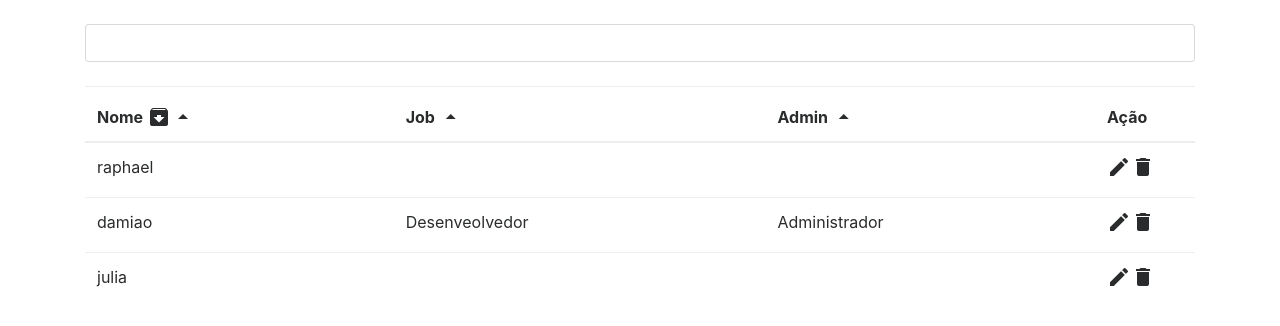
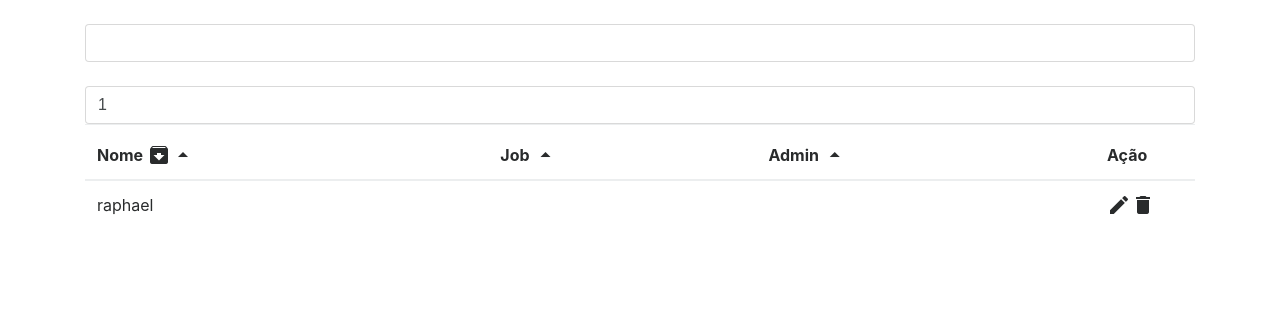
Before and after one commit to raphaelkieling/table-ng-quick, an Angular app: page / in a window 1280 px wide. Shown: the top 326 px of the page. Built offline with nearby package versions, Linux system fonts and the light colour scheme.

Commit message:
read and number rows

```diff
--- a/src/app/app.component.html
+++ b/src/app/app.component.html
@@ -2,5 +2,7 @@
   <br>
   <input type="text" class="form-control" [(ngModel)]="search">
   <br>
-  <table-ng [data]="dados" [search]="search" (selected)="out($event)" [config]="config" (selectedDoubleClick)="out($event)"></table-ng>
+  <input type="number" class="form-control" [(ngModel)]="rows">
+
+  <table-ng [data]="dados" [displayNRows]="rows" [search]="search" (selected)="out($event)" [config]="config" (selectedDoubleClick)="out($event)"></table-ng>
 </div>
--- a/src/app/app.component.ts
+++ b/src/app/app.component.ts
@@ -10,6 +10,7 @@ import { Component } from '@angular/core';
 })
 export class AppComponent {
   search = '';
+  rows = 1;
 
   dados = [
     { id: '1', nome: 'raphael' },
@@ -26,7 +27,7 @@ export class AppComponent {
 
     this.config = {
       search: {
-        nameData: ['trabalho.nome']
+        nameData: ['trabalho.nome', 'nome']
       },
       columns: [
         { title: 'Nome', nameData: 'nome', order: { active: true }, icon: { active: true, icon: 'archive' } },
--- a/src/app/components/table/table.component.html
+++ b/src/app/components/table/table.component.html
@@ -11,16 +11,22 @@
       </tr>
     </thead>
 
-    <tbody *ngIf="data">
-      <tr *ngFor="let objeto of data  | filter:search:config.search?.nameData" (dblclick)="emiteObjetoClickDuplo(objeto)" [class.table-primary]="isSelected(objeto)" (click)="addClassSelecionado(objeto)">
-        <td *ngFor="let column of config.columns">
-          <span [class]="renderClass(column)" [innerHTML]="renderString(objeto,column)"></span>
+    <tbody *ngFor="let objeto of data | filter:search:config.search?.nameData, let i=index ">
+      <tr
+      *ngIf="_nRows ? i < _nRows: data.length"
+      (dblclick)="emiteObjetoClickDuplo(objeto)"
+      [class.table-primary]="isSelected(objeto) "
+      (click)="addClassSelecionado(objeto) ">
+
+        <td *ngFor="let column of config.columns ">
+          <span [class]="renderClass(column) " [innerHTML]="renderString(objeto,column) "></span>
         </td>
 
-        <td *ngIf='activeAction' style="min-width:100px;">
-          <i class="material-icons" (click)="editEvent(objeto)">edit</i>
-          <i class="material-icons" (click)="deleteEvent(objeto[id])">delete</i>
+        <td *ngIf='activeAction' style="min-width:100px; ">
+          <i class="material-icons " (click)="editEvent(objeto) ">edit</i>
+          <i class="material-icons " (click)="deleteEvent(objeto[id]) ">delete</i>
         </td>
+
       </tr>
     </tbody>
   </table>
--- a/src/app/components/table/table.component.ts
+++ b/src/app/components/table/table.component.ts
@@ -18,6 +18,9 @@ export class TableComponent {
   @Input() id = 'id';
   @Input() activeAction = true;
   @Input() select = false;
+  @Input() set displayNRows(value) {
+    this._nRows = value;
+  }
 
   @Output() delete = new EventEmitter<any>();
   @Output() edit = new EventEmitter<any>();
@@ -25,6 +28,7 @@ export class TableComponent {
   @Output() selected = new EventEmitter<any>();
   @Output() selectedDoubleClick = new EventEmitter<any>();
 
+  public _nRows = null;
   private _selected = {};
 
   constructor(private tableConfigS: TableConfigService) { }
```
Also changed, not shown: 1 other file (tests, documents, lock files or other folders).
